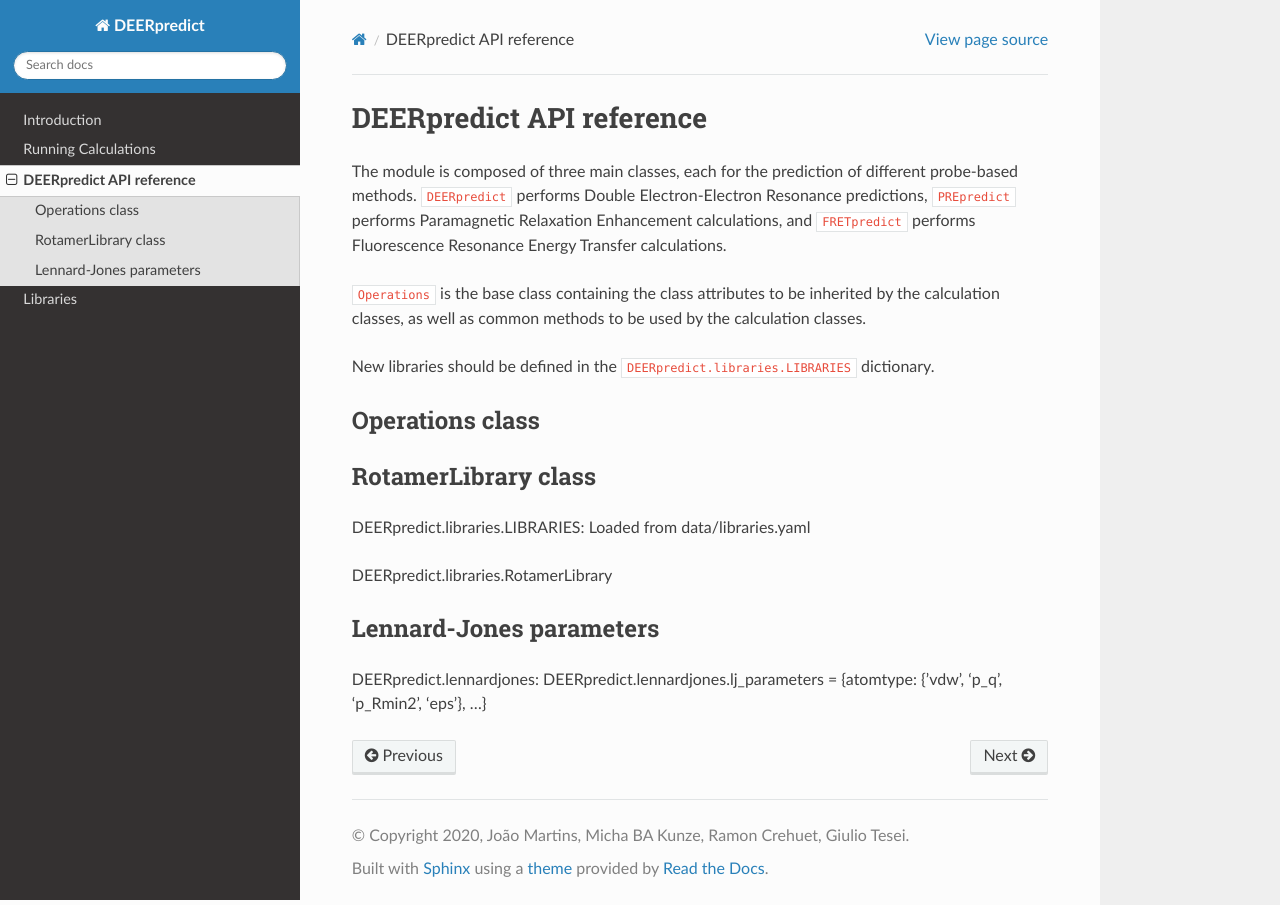
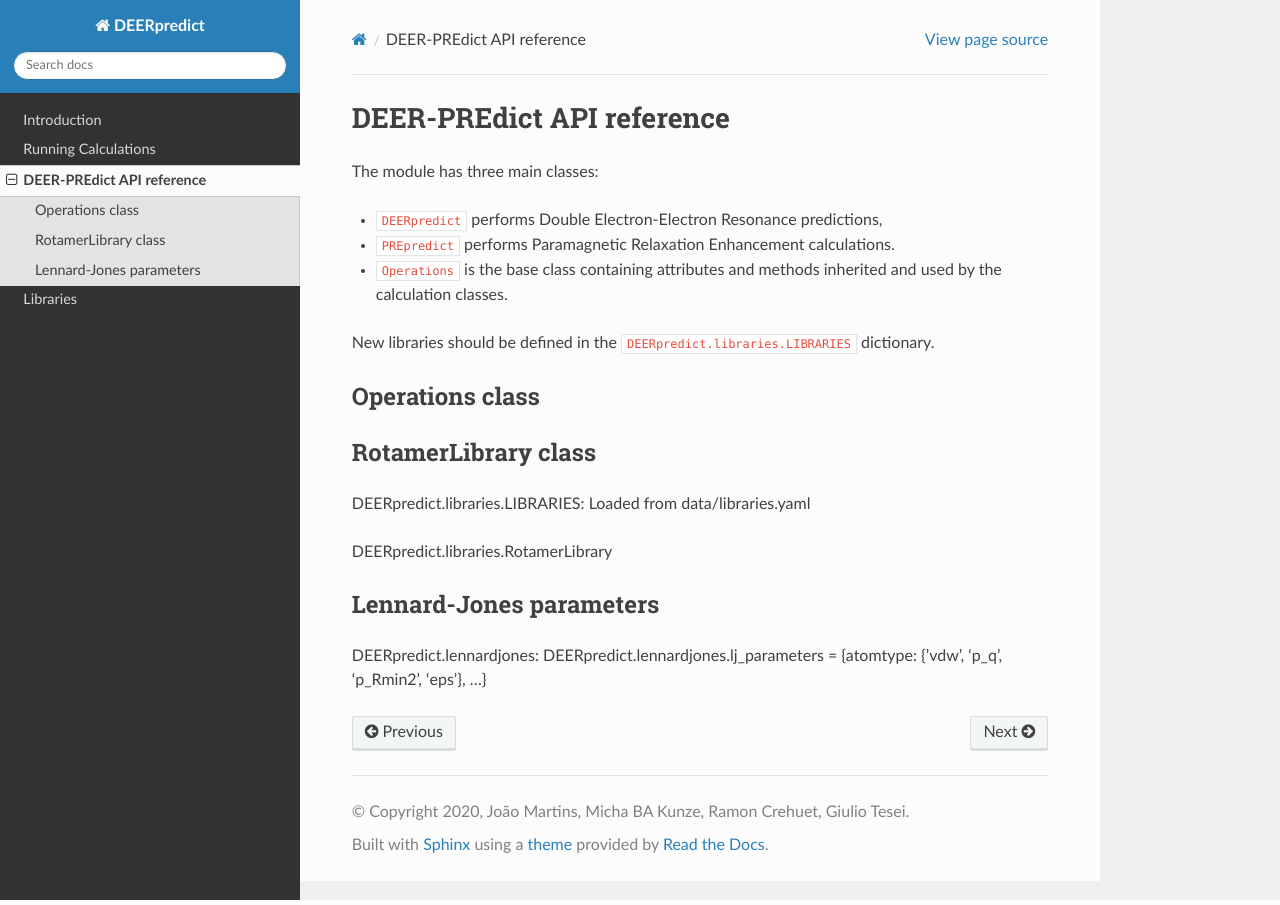
Before and after one commit to KULL-Centre/DEERpredict, a Sphinx documentation site: the page built from docs/_docs/api.md, in a window 1280 px wide. Built offline with Sphinx 7.4.7 and the Read the Docs theme 2.0.0, drawn with Linux system fonts in a browser that asks for light colours.

```diff
--- a/docs/_docs/api.md
+++ b/docs/_docs/api.md
@@ -1,12 +1,9 @@
-# DEERpredict API reference
+# DEER-PREdict API reference
 
-The module is composed of three main classes, each for the prediction of different probe-based methods.
-`DEERpredict` performs Double Electron-Electron Resonance predictions,
-`PREpredict` performs Paramagnetic Relaxation Enhancement calculations, and
-`FRETpredict` performs Fluorescence Resonance Energy Transfer calculations.
-
-`Operations` is the base class containing the class attributes to be
-inherited by the calculation classes, as well as common methods to be used by the calculation classes.
+The module has three main classes:
+- `DEERpredict` performs Double Electron-Electron Resonance predictions,
+- `PREpredict` performs Paramagnetic Relaxation Enhancement calculations.
+- `Operations` is the base class containing attributes and methods inherited and used by the calculation classes.
 
 New libraries should be defined in the `DEERpredict.libraries.LIBRARIES` dictionary.
 
```
Also changed, not shown: README.md (+2 -2 lines), docs/_docs/docs.md (+1 -2 lines), docs/_docs/running.md (+5 -2 lines), 3 other files.
